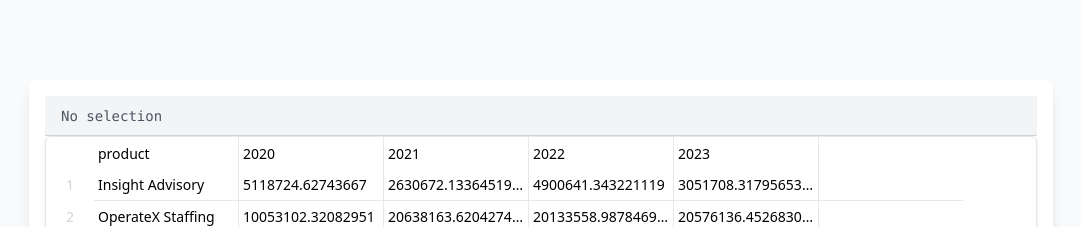
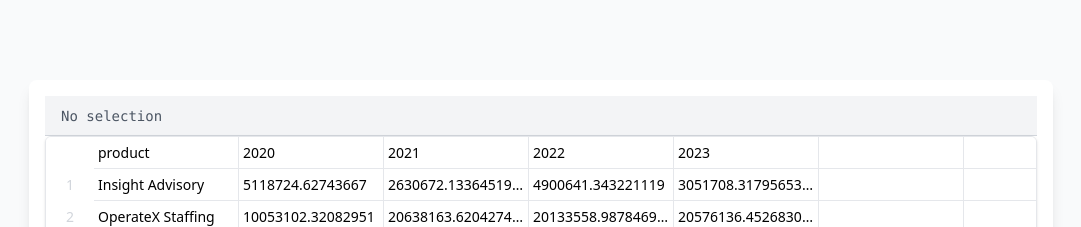
Before and after one commit to vli777/react-sheets, a React (Vite) app: page / in a window 1280 px wide. Shown: the top 227 px of the page, without its empty margins (99-1180 px from the left). Built offline with nearby package versions, Linux system fonts and the light colour scheme.

Commit message:
style(Sheet): to prevent ending on empty space in the container when calculating allowable columns, we should use 'ceil' with scroll for the content outside the container width

```diff
--- a/src/components/Sheet.tsx
+++ b/src/components/Sheet.tsx
@@ -59,10 +59,12 @@
       const { width, height } = el.getBoundingClientRect()
       const contentWidth = width - INDEX_COLUMN_WIDTH
       const fitCols = Math.floor(contentWidth / MIN_COL_PX)
+      // Always render one extra column beyond the fit
+      const fitColsPlusOne = fitCols + 1
       // subtract header row height for the rows computation:
       const contentHeight = height - MIN_ROW_PX
       const fitRows = Math.floor(contentHeight / MIN_ROW_PX)
-      setMinCols(Math.max(fitCols, 1))
+      setMinCols(Math.max(fitColsPlusOne, 1))
       setMinRows(Math.max(fitRows, 1))
     }
 
@@ -95,7 +97,7 @@
         />
 
         <div
-          className={`grid${showGrid ? ' bg-gray-200' : ''}`}
+          className={`grid${showGrid ? ' bg-gray-200' : ''} border-b border-gray-200`}
           style={{ gridTemplateColumns: columnTemplate, minHeight: MIN_ROW_PX, gap: showGrid ? '1px' : '0px' }}
         >
           {renderCols.map((_, c) => (
```
